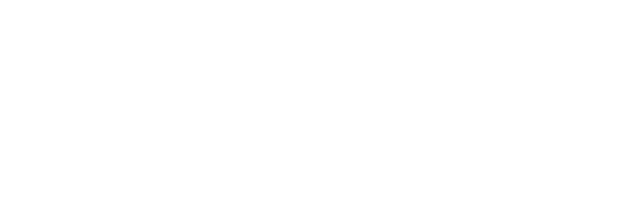
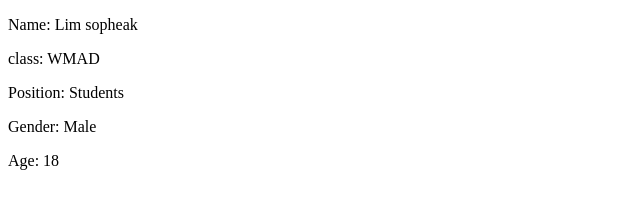
Before and after one commit to emsiemhong/git-exercise-1, a plain HTML site: page LimSophak/index.html in a window 1280 px wide. Shown: the whole page, without its empty margins (0-640 px from the left). Drawn offline with Linux system fonts and the light colour scheme.

Commit message:
make hearder

```diff
--- a/LimSophak/index.html
+++ b/LimSophak/index.html
@@ -6,6 +6,12 @@
     <title>Test-1</title>
 </head>
 <body>
-
+    <header>
+        <p>Name: Lim sopheak</p>
+        <p>class: WMAD</p>
+        <p>Position: Students</p>
+        <p>Gender: Male</p>
+        <p>Age: 18</p>
+    </header>
 </body>
 </html>
```
